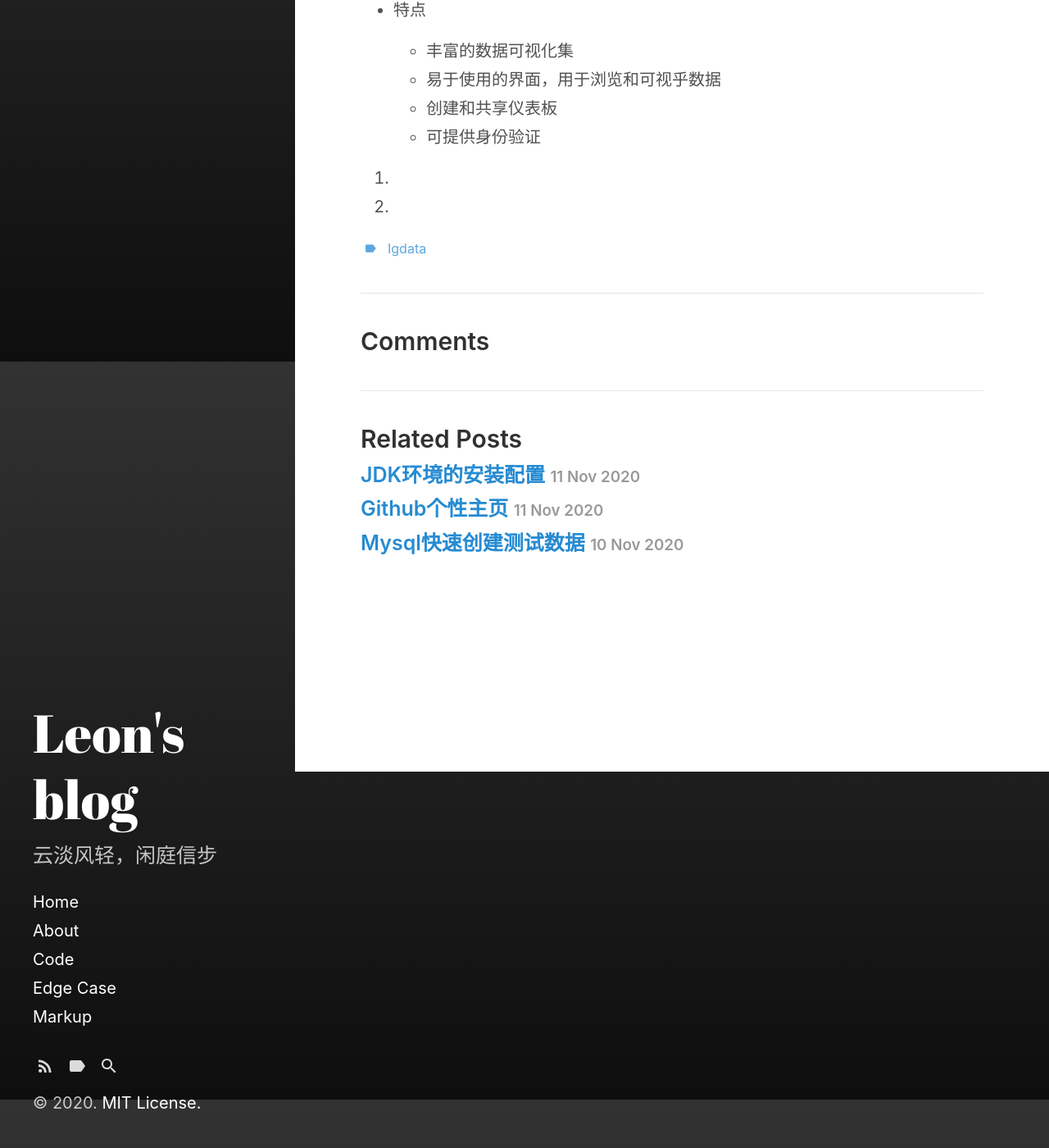
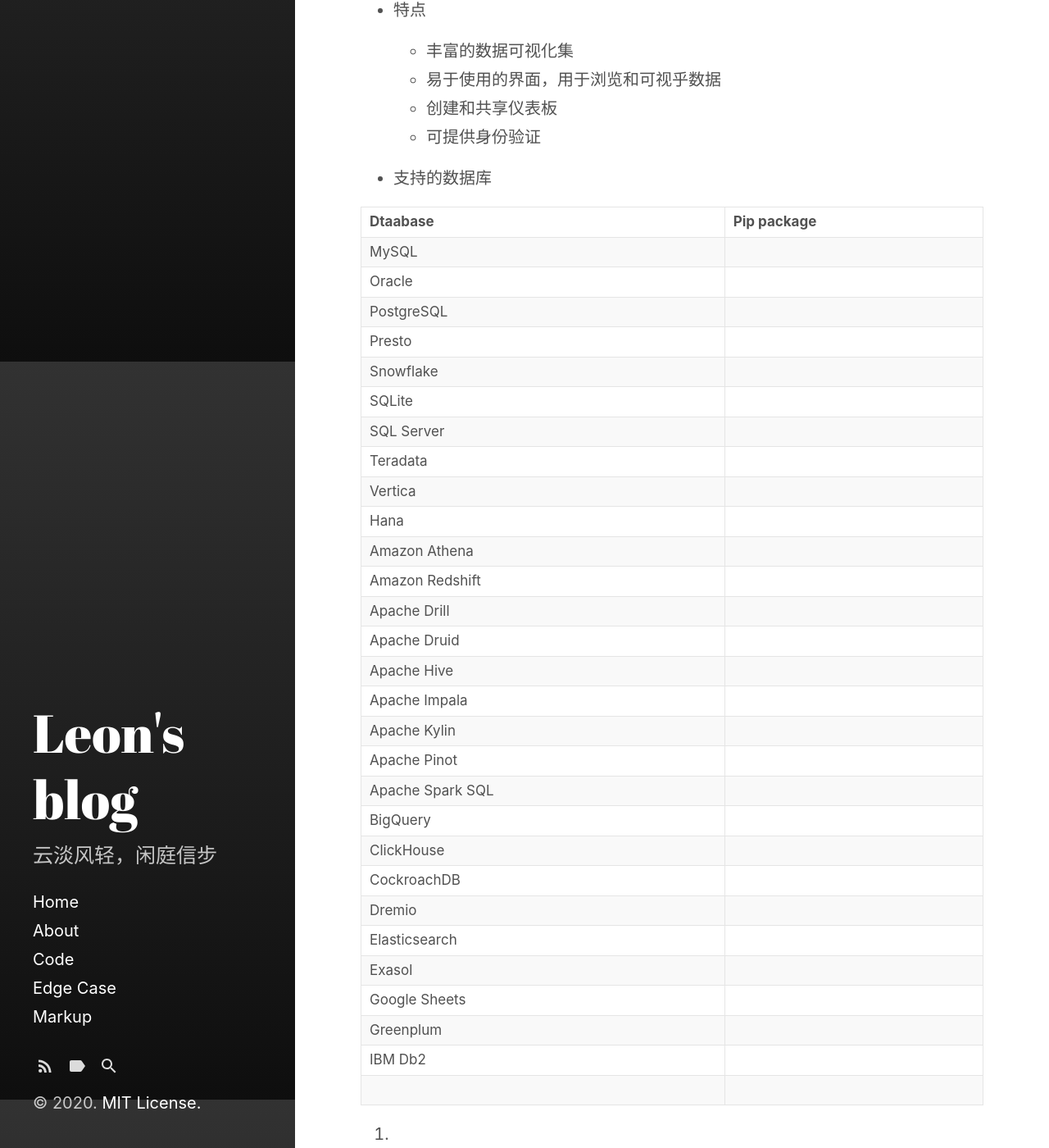
Before and after one commit to WnLeon/blog, a Jekyll site: the page built from _posts/2020-11-13-大数据初探（二）.md, in a window 1280 px wide and 1400 px high, scrolled down 459 px. Shown: the whole window at 82% size. Built offline with Jekyll 4.4.1, drawn with Linux system fonts in a browser that asks for light colours.

Commit message:
update 大数据初探（二） 2020/11/13

```diff
--- a/_posts/2020-11-13-大数据初探（二）.md
+++ b/_posts/2020-11-13-大数据初探（二）.md
@@ -23,5 +23,69 @@ excerpt_separator: <!--more-->
     - 创建和共享仪表板
     - 可提供身份验证
 
+  - 支持的数据库
+
+| Dtaabase         | Pip package |
+|:-----------------|:------|
+| MySQL            |       |
+| Oracle           |       |
+| PostgreSQL       |       |
+| Presto           |       |
+| Snowflake        |       |
+| SQLite           |       |
+| SQL Server       |       |
+| Teradata         |       |
+| Vertica          |       |
+| Hana             |       |
+| Amazon Athena    |       |
+| Amazon Redshift  |       |
+| Apache Drill     |       |
+| Apache Druid     |       |
+| Apache Hive      |       |
+| Apache Impala    |       |
+| Apache Kylin     |       |
+| Apache Pinot     |       |
+| Apache Spark SQL |       |
+| BigQuery         |       |
+| ClickHouse       |       |
+| CockroachDB      |       |
+| Dremio           |       |
+| Elasticsearch    |       |
+| Exasol           |       |
+| Google Sheets    |       |
+| Greenplum        |       |
+| IBM Db2          |       |
+|                  |       |
+
+
+
+
+
+
+
+
+
+
+
+
+
+
+
+
+
+
+
+
+
+
+
+
+
+
+
+
+
+
+
 5.
 6.
```
